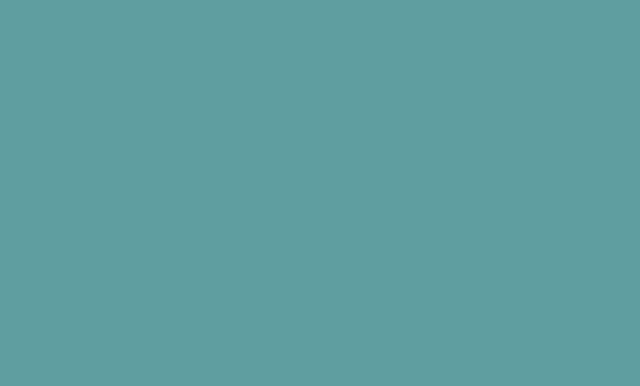
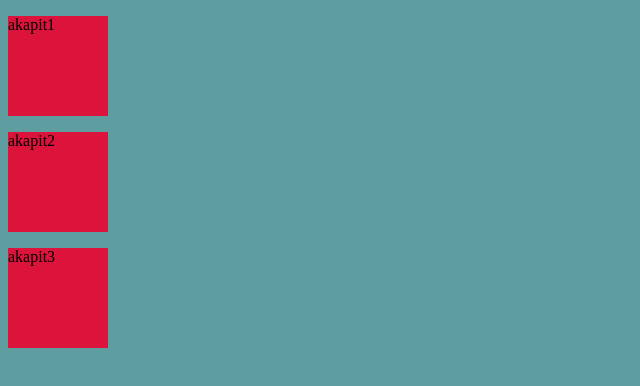
Before and after one commit to marlennna/www3, a plain HTML site: page index.html in a window 1280 px wide. Shown: the whole page, without its empty margins (0-640 px from the left). Drawn offline with Linux system fonts and the light colour scheme.

Commit message:
Add p and style

```diff
--- a/index.html
+++ b/index.html
@@ -8,5 +8,10 @@
 </head>
 <body>
 
+    <p>akapit1</p>
+    <p>akapit2</p>
+    <p>akapit3</p>
+
+
 </body>
 </html>
--- a/style.css
+++ b/style.css
@@ -1,3 +1,9 @@
 body{
     background-color: cadetblue;
 }
+
+p{
+    width: 100px;
+    height: 100px;
+    background-color: crimson;
+}
```
